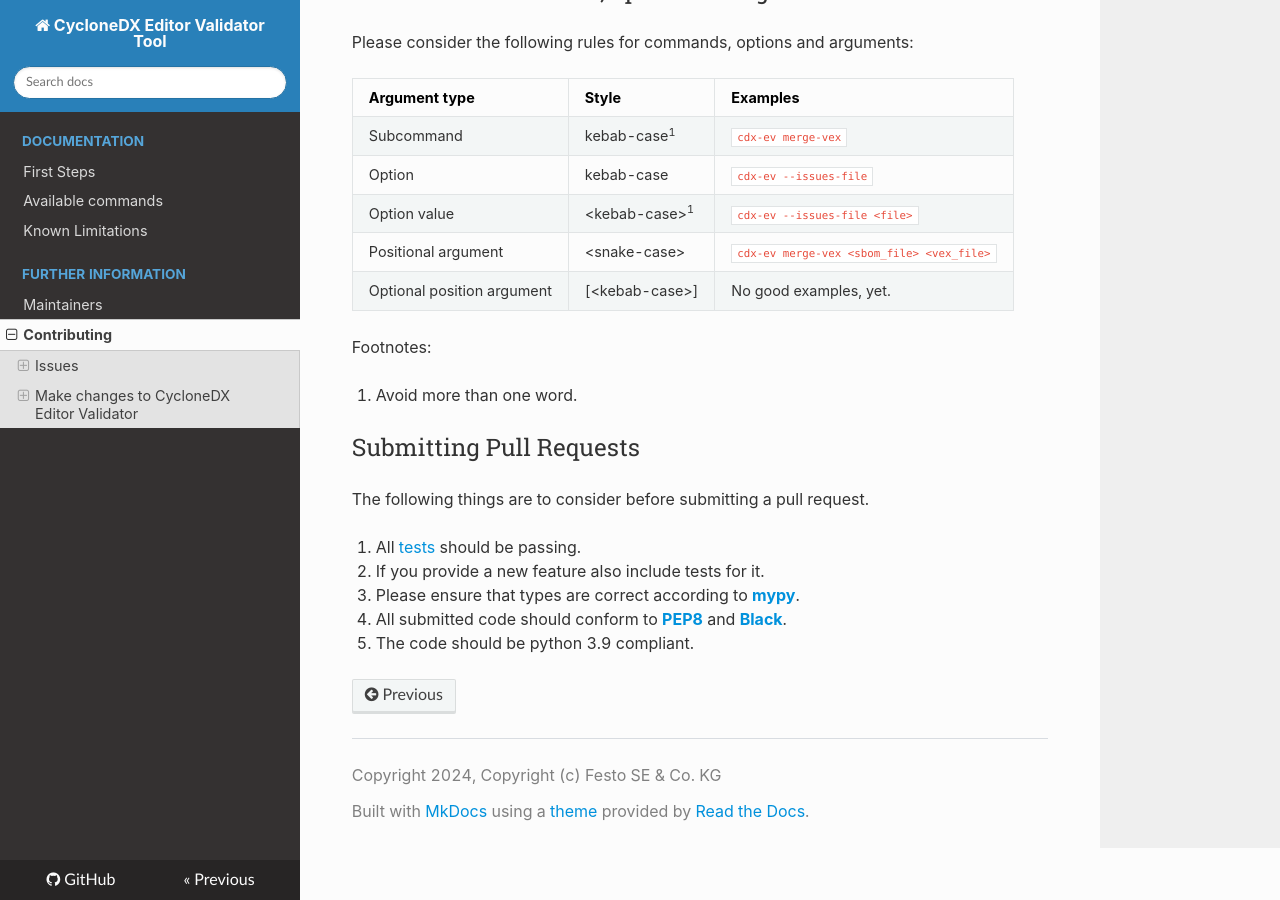
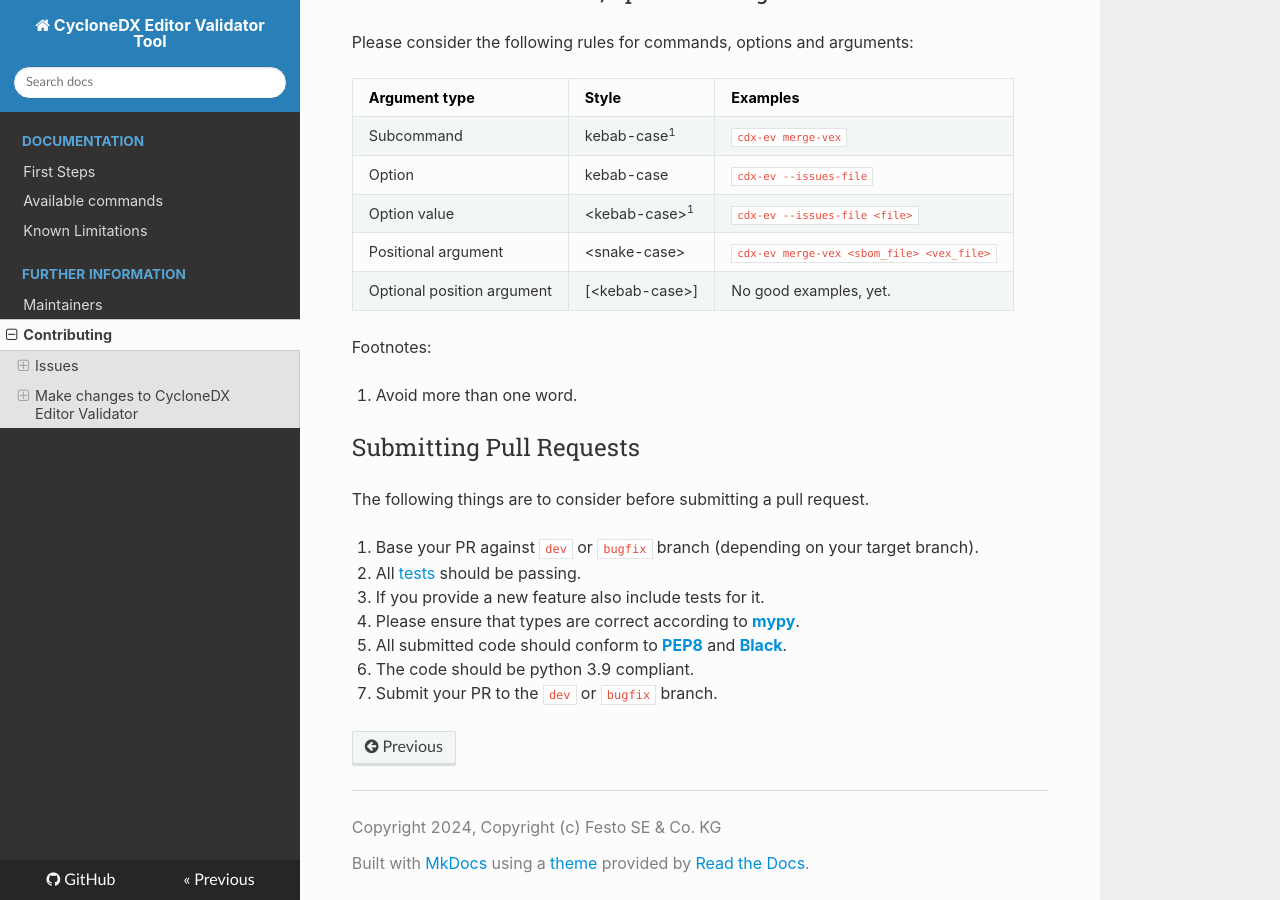
Before and after one commit to Festo-se/cyclonedx-editor-validator, an MkDocs documentation site: the page built from docs/CONTRIBUTING.md, in a window 1280 px wide and 900 px high, scrolled down 980 px. Built offline with MkDocs 1.6.1, drawn with Linux system fonts in a browser that asks for light colours; nearby versions of some CDN libraries; some web fonts are replaced.

Commit message:
ci: adjust documentation and dependabot according to new branching strategy

```diff
--- a/docs/CONTRIBUTING.md
+++ b/docs/CONTRIBUTING.md
@@ -43,15 +43,19 @@ Footnotes:
 
 The following things are to consider before submitting a pull request.
 
-1. All [tests](https://github.com/Festo-se/cyclonedx-editor-validator/tree/main/tests) should be passing.
+1. Base your PR against `dev` or `bugfix` branch (depending on your target branch).
 
-2. If you provide a new feature also include tests for it.
+2. All [tests](https://github.com/Festo-se/cyclonedx-editor-validator/tree/main/tests) should be passing.
 
-3. Please ensure that types are correct according to [__mypy__][mypy].
+3. If you provide a new feature also include tests for it.
 
-4. All submitted code should conform to [__PEP8__][pep8] and [__Black__][black].
+4. Please ensure that types are correct according to [__mypy__][mypy].
 
-5. The code should be python 3.9 compliant.
+5. All submitted code should conform to [__PEP8__][pep8] and [__Black__][black].
+
+6. The code should be python 3.9 compliant.
+
+7. Submit your PR to the `dev` or `bugfix` branch.
 
 [black]: https://black.readthedocs.io/en/stable/index.html
 [pep8]: https://www.python.org/dev/peps/pep-0008/
```
Also changed, not shown: .github/pull_request_template.md (added), 1 other file.
